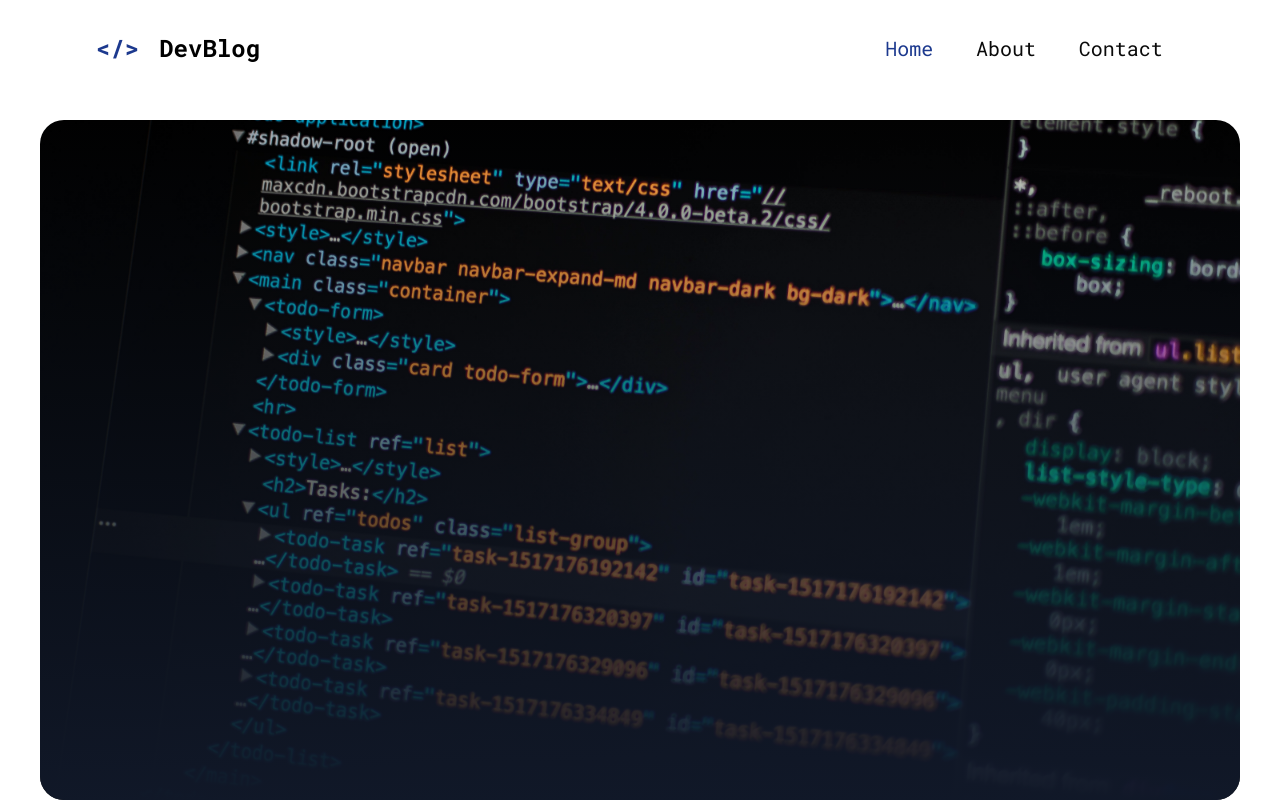
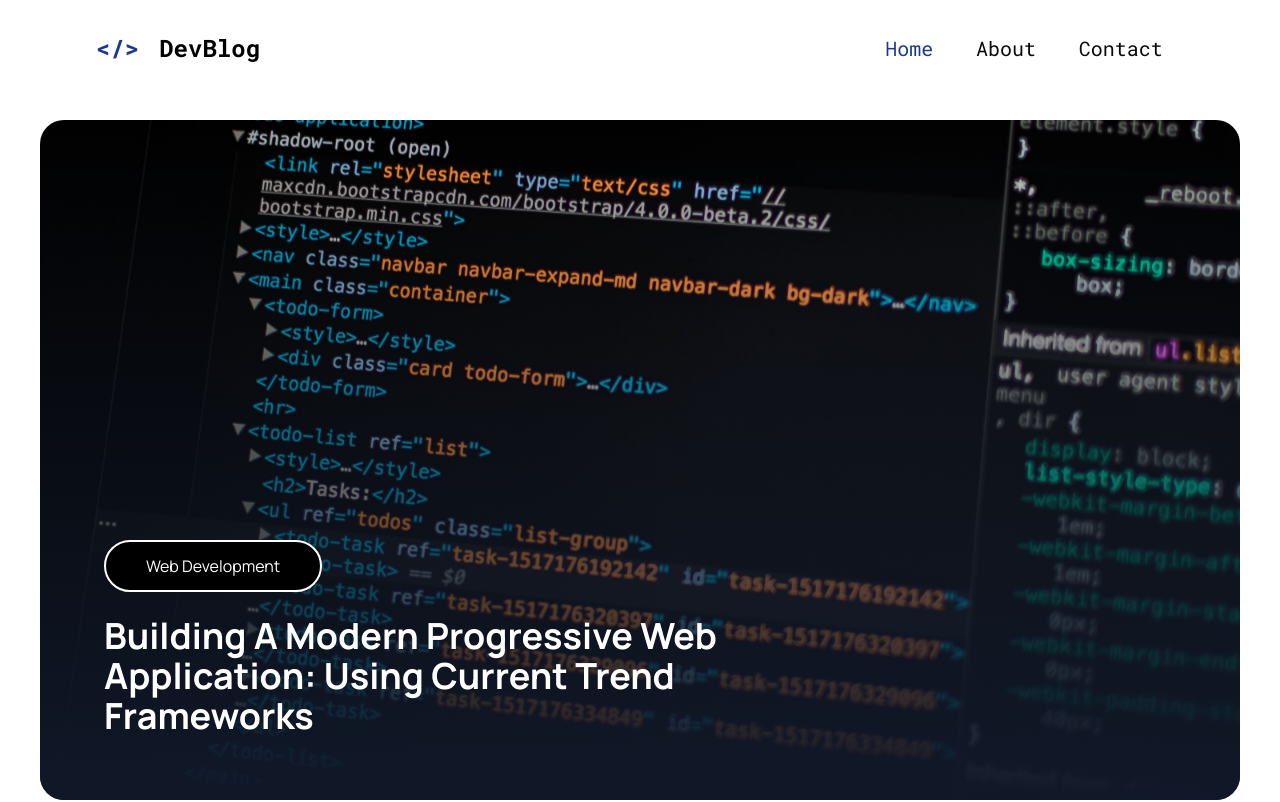
Before and after one commit to Shirooo098/NextJs-Blog, a Next.js app: page / in a window 1280 px wide. Shown: the top 802 px of the page. Built offline with nearby package versions, Linux system fonts and the light colour scheme; no server answers; the database is empty.

Commit message:
Finalized Hero Section

```diff
--- a/app/ui/hero.tsx
+++ b/app/ui/hero.tsx
@@ -1,4 +1,6 @@
 import Image from "next/image"
+import { manRope } from "./fonts"
+import Link from "next/link"
 
 export default function Hero(){
     return(
@@ -9,10 +11,27 @@ export default function Hero(){
                 priority={true}
                 src="/home.jpg"
                 alt="Building Web Applications"
-                height={500}
-                width={500}
+                fill
                 className="size-full object-center object-cover rounded-3xl -z-10"
             />
+            <div className="w-full lg:w-3/4 p-6 sm:p-8 md:p-12 lg:p-16
+            flex flex-col items-start justify-center z-0 text-white">
+                <button className={`${manRope.className}
+                inline-block py-2 sm:py-3 px-6 sm:px-10
+                bg-black text-white rounded-full
+                capitalize border-2 border-solid border-white
+                hover:scale-105 transition-all ease duration-200
+                text-sm sm:text-base`}>
+                <Link href={'/categories'}>Web Development</Link>
+                </button>
+                <Link href={'/'} className="mt-6">
+                    <h1 className={`${manRope.className}
+                        font-bold capitalize text-lg sm:text-xl md:text-3xl lg:text-4xl
+                    `}>
+                        Building a Modern Progressive Web Application: Using Current Trend Frameworks
+                    </h1>
+                </Link>
+            </div>
         </article>
     )
 }
```
